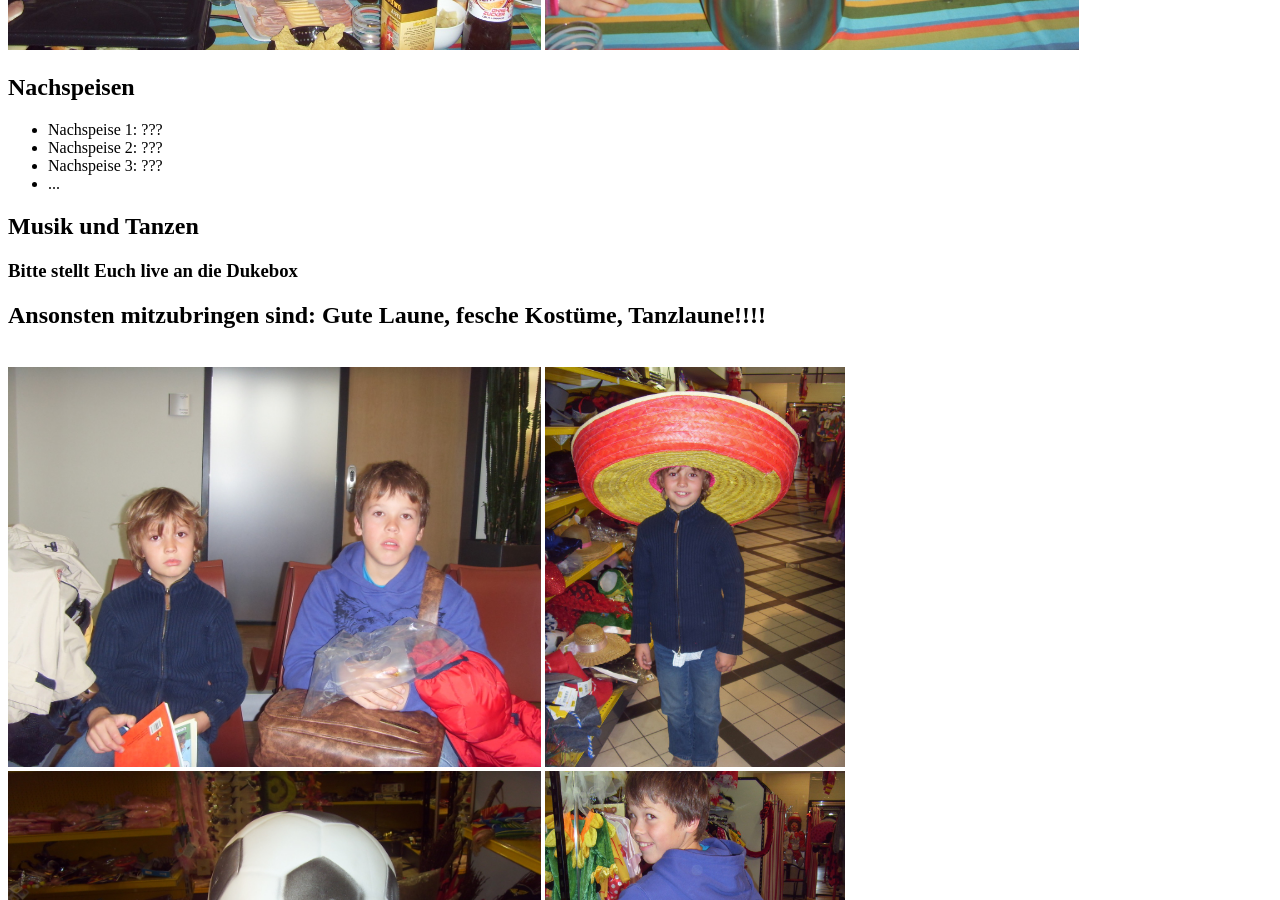
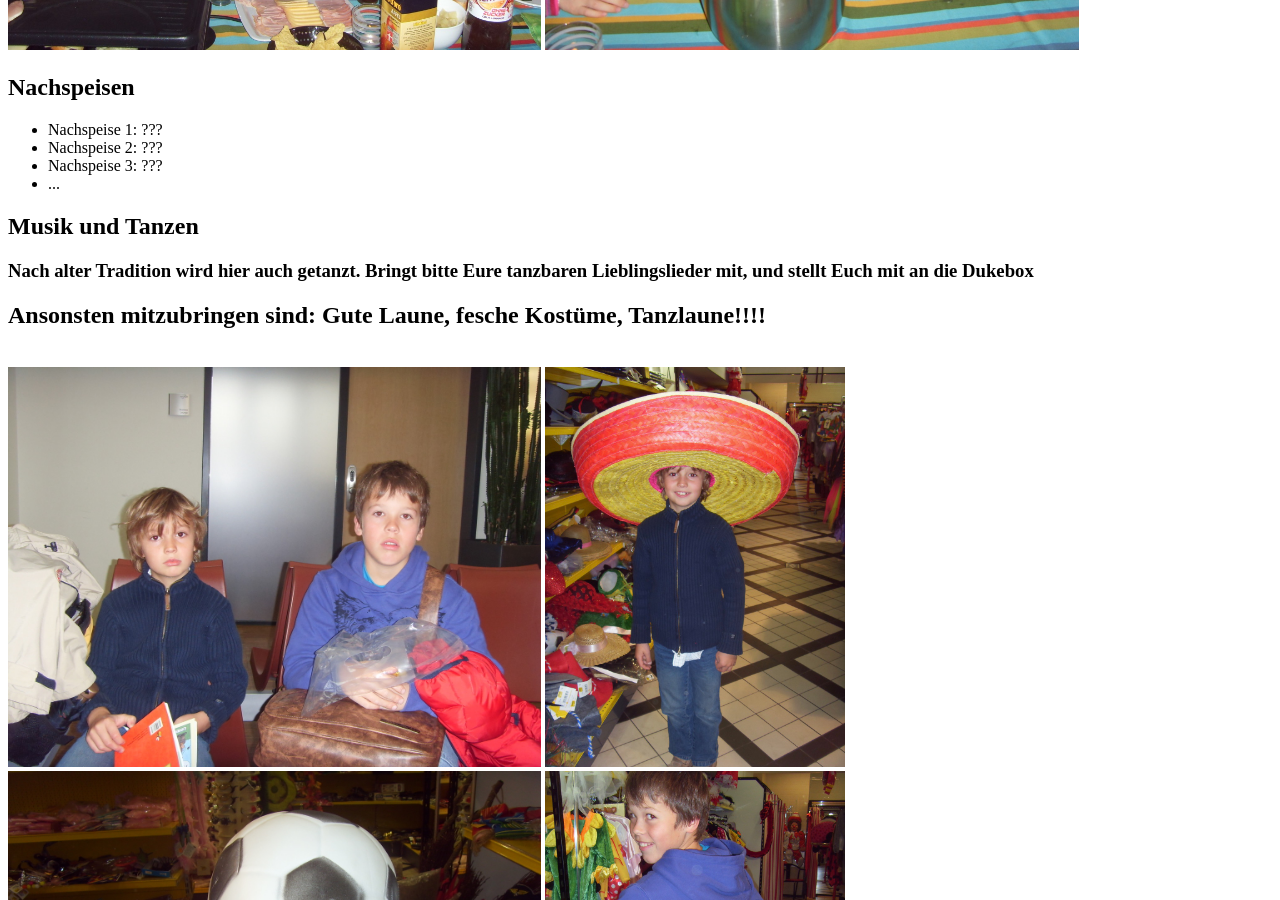
Before and after one commit to DiveDocs/Sylvester2023, a Jekyll site: the page built from index.markdown, in a window 1280 px wide and 900 px high, scrolled down 2975 px. Built offline with Jekyll 4.4.1, drawn with Linux system fonts in a browser that asks for light colours.

Commit message:
Revise dance section to include favorite songs
Updated the text for the dance section to encourage bringing favorite dance songs.

```diff
--- a/index.markdown
+++ b/index.markdown
@@ -90,7 +90,7 @@ tr:nth-child(even) {
 </ul>
 
 <h2> Musik und Tanzen </h2>
-<h3> Bitte stellt Euch live an die Dukebox </h3>
+<h3> Nach alter Tradition wird hier auch getanzt. Bringt bitte Eure tanzbaren Lieblingslieder mit, und stellt Euch mit an die Dukebox </h3>
 
 
 <h2>
```
